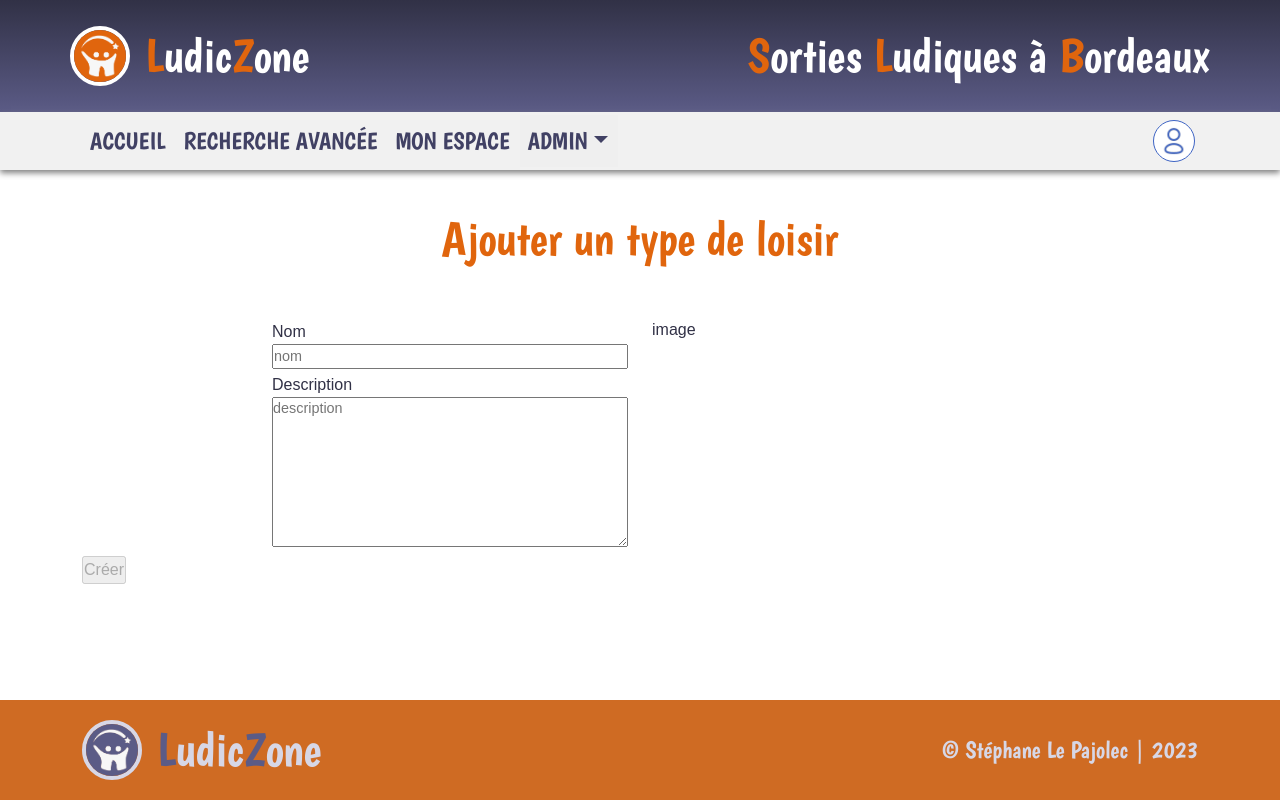
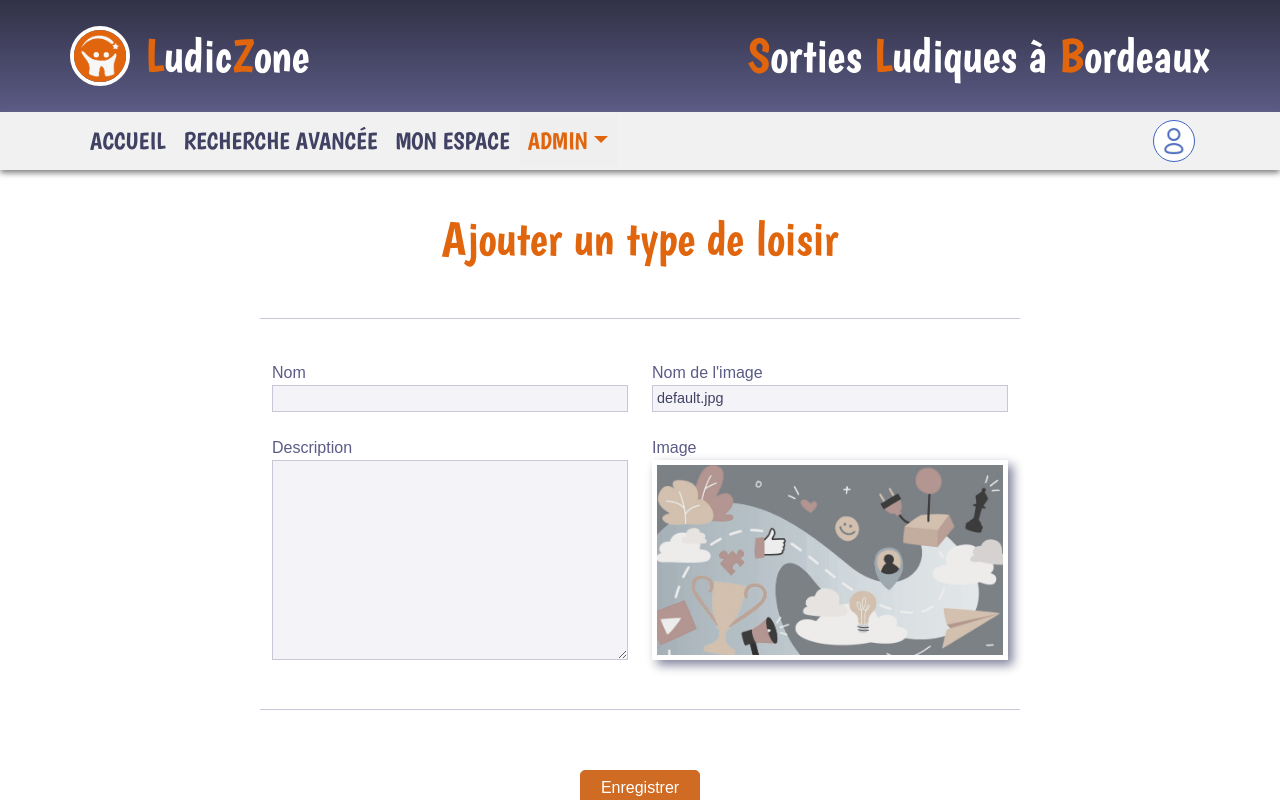
Before and after one commit to StephaneLP/ludiczone-react, a React (Create React App) app: page /admin-area-type-create in a window 1280 px wide. Shown: the top 800 px of the page. Built offline with nearby package versions, Linux system fonts and the light colour scheme; a web font is replaced by a local one.

Commit message:
maj create

```diff
--- a/src/layout/menu/Menu.jsx
+++ b/src/layout/menu/Menu.jsx
@@ -4,6 +4,12 @@ import { Link, useLocation } from "react-router-dom"
 
 const Menu = () => {
     const location = useLocation()
+
+    const path = location.pathname
+    const isArea = (path === "/admin-area" || path === "/admin-area-create" || path === "/admin-area-update")
+    const isAreaType = (path === "/admin-area-type" || path === "/admin-area-type-create" || path === "/admin-area-type-update")
+    const isAreaZone = (path === "/admin-area-zone" || path === "/admin-area-zone-create" || path === "/admin-area-zone-update")
+    const isAdmin = (isArea || isAreaType || isAreaZone)
 
     return (
         <section className="container-fluid menu">
@@ -24,16 +30,16 @@ const Menu = () => {
                                 <Link to="/my-space" className={location.pathname === "/my-space" ? "nav-link menu-link actif" : "nav-link menu-link"} aria-current="page" href="#">MON ESPACE</Link>
                             </li>
                             <li className="nav-item dropdown">
-                                <button className={location.pathname === "/admin-area-type" ? "nav-link menu-link menu-link-button dropdown-toggle actif" : "nav-link menu-link menu-link-button dropdown-toggle"} data-bs-toggle="dropdown" aria-expanded="false">ADMIN</button>
+                                <button className={isAdmin ? "nav-link menu-link menu-link-button dropdown-toggle actif" : "nav-link menu-link menu-link-button dropdown-toggle"} data-bs-toggle="dropdown" aria-expanded="false">ADMIN</button>
                                 <ul className="dropdown-menu">
                                     <li>
-                                        <Link to="/admin-area-type" className={location.pathname === "/admin-area-type" ? "nav-link menu-link actif" : "nav-link menu-link"} aria-current="page" href="#">AREA TYPE</Link>
+                                        <Link to="/admin-area-type" className={isAreaType ? "nav-link menu-link actif" : "nav-link menu-link"} aria-current="page" href="#">AREA TYPE</Link>
                                     </li>
                                     <li>
-                                        <Link to="/admin-area-zone" className={location.pathname === "/admin-area-zone" ? "nav-link menu-link actif" : "nav-link menu-link"} aria-current="page" href="#">AREA ZONE</Link>
+                                        <Link to="/admin-area-zone" className={isAreaZone ? "nav-link menu-link actif" : "nav-link menu-link"} aria-current="page" href="#">AREA ZONE</Link>
                                     </li>
                                     <li>
-                                        <Link to="/admin-area" className={location.pathname === "/admin-area" ? "nav-link menu-link actif" : "nav-link menu-link"} aria-current="page" href="#">AREA</Link>
+                                        <Link to="/admin-area" className={isArea ? "nav-link menu-link actif" : "nav-link menu-link"} aria-current="page" href="#">AREA</Link>
                                     </li>
                                 </ul>
                             </li>
--- a/src/pages/admin/AdminAreaTypeCreate.jsx
+++ b/src/pages/admin/AdminAreaTypeCreate.jsx
@@ -1,43 +1,113 @@
 import "./admin.scss"
+
 import Menu from "../../layout/menu/Menu"
 
+import { useEffect, useState } from "react"
+import { Link, useNavigate, useParams } from "react-router-dom"
+
 const AdminAreaTypeCreate = () => {
+    const navigate = useNavigate()
+    const[adminMessage, setAdminMessage] = useState({libelle: "", color: ""})
+
+    const[createName, setCreateName] = useState("")
+    const[createDescription, setCreateDescription] = useState("")
+    const[createPicture, setCreatePicture] = useState("default.jpg")
 
     const handleSubmit = (event) => {
         event.preventDefault()
-        console.log("test")
+
+        if(createName === "") {
+            setAdminMessage({libelle: "Veuillez renseigner un nom S.V.P.", color: "brown"})
+            return
+        }
+        if(createDescription === "") {
+            setAdminMessage({libelle: "Veuillez renseigner une description S.V.P.", color: "brown"})
+            return
+        }
+
+        fetch("http://localhost:3001/api/areatype",{
+            method: "POST",
+            headers: {
+                "Content-Type": "application/json",
+            },
+            body: JSON.stringify({
+                name: createName,
+                description: createDescription,
+                picture: createPicture,
+            })
+        })
+        .then((res) => {
+            return res.json()
+        })
+        .then((res) => {
+            navigate("/admin-area-type")
+        })
     }
+
     return (
     <main>
         <Menu />
         <section className="container-fluid admin">
             <h1>Ajouter un type de loisir</h1>
+
             <div className="container">
                 <form className="admin-create" onSubmit={handleSubmit}>
                     <div className="row">
                         <div className="col-12 col-md-2"></div>
+                        <div className="col-12 col-md-8 admin-create-separator-top">
+                            <div className="admin-message d-flex justify-content-center align-items-center">
+                                <div style={{backgroundColor: adminMessage.color}}>{adminMessage.libelle}</div>
+                            </div>
+                        </div>
+                        <div className="col-12 col-md-2"></div>
+                    </div>
+                    <div className="row">
+                        <div className="col-12 col-md-2"></div>
                         <div className="col-12 col-md-4">
-                            <div>
+                            <div className="admin-create-cellule">
                                 <label>
                                     <span className="label-libelle">Nom</span>
-                                    <input type="text" name="name" maxLength="51" placeholder="nom" size="50" />
+                                    <input type="text" maxLength="50" value={createName} onChange={(e) => setCreateName(e.target.value)} style={{borderColor: adminMessage.color}} />
                                 </label>
                             </div>
-                            <div>
+                            <div className="admin-create-cellule">
                                 <label>
                                 <span className="label-libelle">Description</span>
-                                    <textarea name="description" placeholder="description" cols="50" />
+                                    <textarea maxLength="200" value={createDescription} onChange={(e) => setCreateDescription(e.target.value)} style={{borderColor: adminMessage.color}} />
                                 </label>
                             </div>
                         </div>
                         <div className="col-12 col-md-4">
-                            image
+                            <div className="admin-create-cellule">
+                                <label>
+                                    <span className="label-libelle">Nom de l'image</span>
+                                    <input type="text" maxLength="50" value={createPicture} onChange={(e) => setCreatePicture(e.target.value)} disabled/>
+                                </label>
+                            </div>
+                            <div className="admin-create-cellule">
+                                <label>
+                                    <span className="label-libelle">Image</span>
+                                    <div className="admin-create-img" style={{backgroundImage: `url(${require("../../assets/images/type-sortie/" + createPicture)})`}}></div>
+                                </label>
+                            </div>
                         </div>
                         <div className="col-12 col-md-2"></div>
                     </div>
                     <div className="row">
+                        <div className="col-12 col-md-2"></div>
+                        <div className="col-12 col-md-8 admin-create-separator-bottom"></div>
+                        <div className="col-12 col-md-2"></div>
+                    </div>
+                    <div className="row">
                         <div className="col-12">
-                            <input className="button" type="submit" disabled value="Créer" />
+                            <div className="form-buttons">
+                                <div>
+                                    <input className="btn-confirm" type="submit" value="Enregistrer" />
+                                </div>
+                                <div>
+                                    <Link className="btn-confirm-no" to="/admin-area-type" aria-current="page" href="#">Annuler</Link>
+                                </div>
+                            </div>
                         </div>
                     </div>
                 </form>
--- a/src/pages/admin/admin.scss
+++ b/src/pages/admin/admin.scss
@@ -28,9 +28,14 @@
 
     .admin-message {
         height: 40px;
+
+        div {
+            padding: 4px 20px;
+            border-radius: 10px;;
             font-size: 0.9rem;
             font-style: italic;
-        color: green;
+            color: white;
+        }
     }
 
     .admin-filter {
@@ -83,22 +88,57 @@
     .admin-create {
         margin-top: 50px;
 
+        .admin-create-separator-top {
+            margin: 0 0 0;
+            border-top: 1px solid $baseBgColorLight3;
+        }
+
+        .admin-create-separator-bottom {
+            margin: 20px 0 40px;
+            border-bottom: 1px solid $baseBgColorLight3;
+        }
+
+        .admin-create-cellule {
+            margin: 0 0 20px;
+
             label {
                 margin: 2px 0;
                 width: 100%;
 
                 .label-libelle {
-                display: inline-block;
-                width: 200px;
+                    color: $baseFontColorLight2;
                 }
 
                 select, input, textarea {
                     width: 100%;
+                    padding: 2px 4px;
                     font-size: 0.9rem;
+                    color: $baseFontColorLight1;
+                    background-color: $baseBgColorLight5;
+                    border: 1px solid $baseBgColorLight3;
                 }
 
                 textarea {
-                height: 150px;
+                    height: 200px;
+                }
+
+                .admin-create-img {
+                    width: 100%;
+                    height: 200px;
+                    border: 5px solid white;
+                    box-shadow: 5px 5px 10px #82829c;
+                    background-size: cover;
+                    background-position: center;
+                }
+            }
+        }
+
+        .form-buttons {
+            margin-top: 20px;
+            text-align: center;
+
+            div {
+                margin: 10px 0;
             }
         }
     }
@@ -126,5 +166,14 @@
             font-size: 1.2rem;
             color: $baseFontColorLight1;
         }
+
+        .admin-row-img {
+            width: 50%;
+            height: 100%;
+            border: 2px solid white;
+            box-shadow: 5px 5px 10px #82829c;
+            background-size: cover;
+            background-position: center;
         }
     }
+}
--- a/src/styles/base/partials/_buttons.scss
+++ b/src/styles/base/partials/_buttons.scss
@@ -82,8 +82,10 @@ m.btn {
     color: $secondaryBgColorLight1;
     background-color: white;
     border: 0 solid $secondaryBgColorLight1;
+    text-decoration: none;
 
     &:hover {
         text-decoration: underline;
+        color: $secondaryBgColorLight1;
     }
 }
--- a/src/styles/utils/partials/_variables.scss
+++ b/src/styles/utils/partials/_variables.scss
@@ -4,6 +4,7 @@ $baseBgColorLight1: #5b5b86;
 $baseBgColorLight2: #9191A8;
 $baseBgColorLight3: #C7C7D8;
 $baseBgColorLight4: #dedee7;
+$baseBgColorLight5: #f3f3f8;
 
 $secondaryBgColor: #e0650d;
 $secondaryBgColorLight1: #cf6b23;
```
Also changed, not shown: src/pages/admin/AdminAreaType.jsx (+8 -4 lines), src/assets/images/type-sortie/default.jpg. Lines whose indentation alone changed are shown as unchanged.
